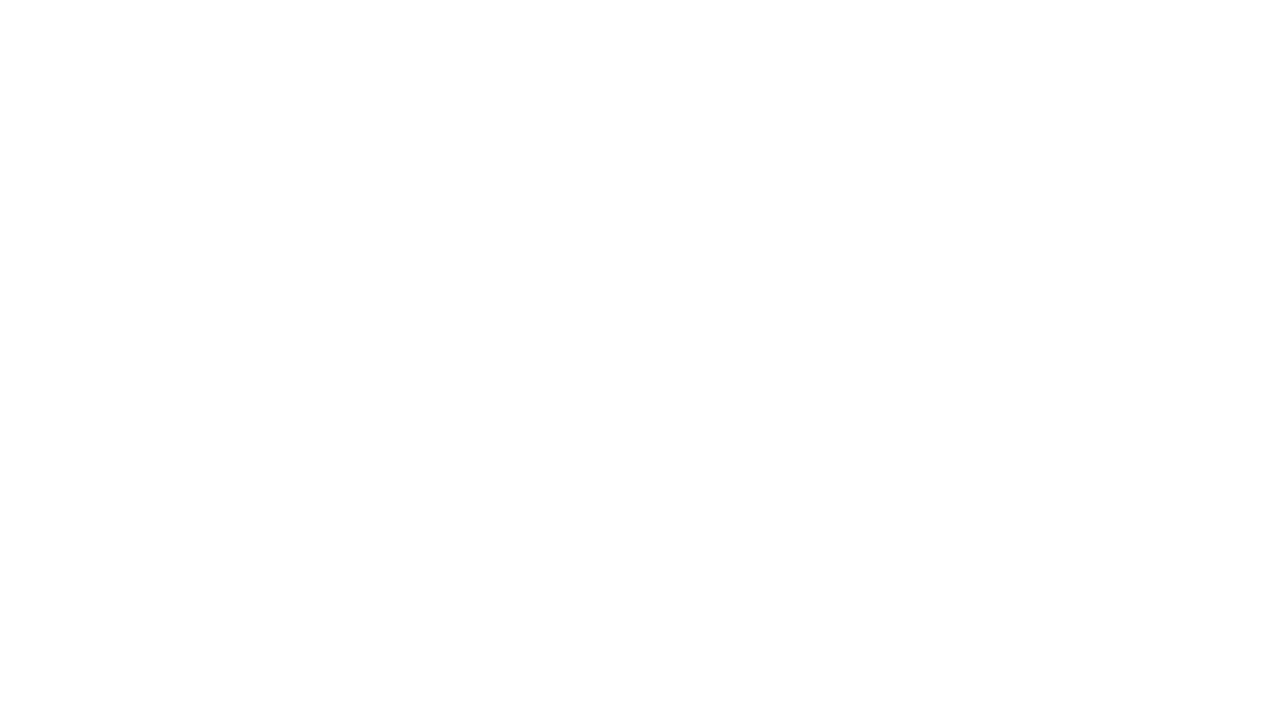
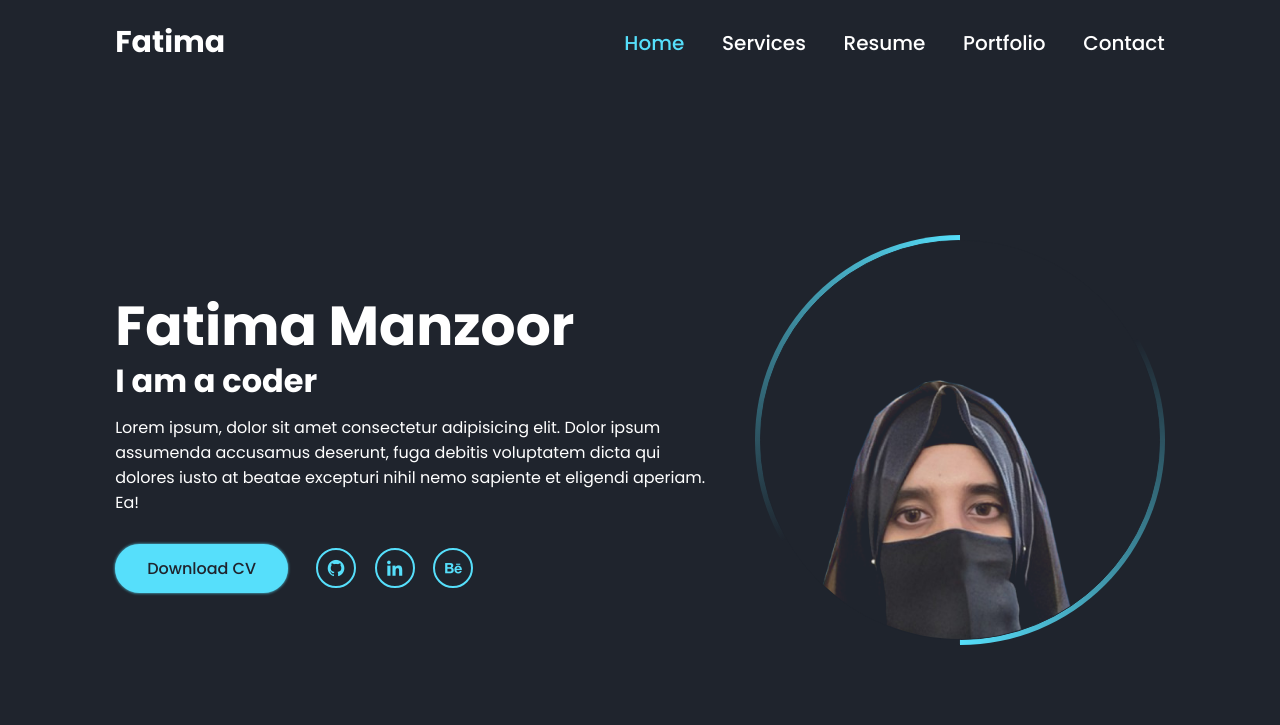
Before and after one commit to fatimamanzoorfati/My-Portfolio, a plain HTML site: page index.html in a window 1280 px wide. Drawn offline with nearby package versions, Linux system fonts and the light colour scheme.

Commit message:
Design Home Page

```diff
--- a/index.html
+++ b/index.html
@@ -6,15 +6,54 @@
     <!-- boxicons -->
     <link href='https://unpkg.com/boxicons@2.1.4/css/boxicons.min.css' rel='stylesheet'>
     <title>My portfolio</title>
+    <link rel="stylesheet" href="style.css">
 </head>
 <body>
 
     <!-- header -->
 
+    <header>
+        <a href="#" class="logo">Fatima</a>
+        <i class='bx bx-menu' id="menu-icon"></i>
+
+        <nav>
+        <a href="#" class="active">Home</a>
+        <a href="#">Services</a>
+        <a href="#">Resume</a>
+        <a href="#">Portfolio</a>
+        <a href="#">Contact</a>
+        </nav>
+
+    </header>
+
+
     <!-- bars background -->
 
     <!-- home section -->
 
+    <section class="home">
+        <div class="home-detail">
+            <h1>Fatima Manzoor</h1>
+            <h2>I am a coder</h2>
+            <p>Lorem ipsum, dolor sit amet consectetur adipisicing elit. Dolor ipsum assumenda accusamus deserunt, fuga debitis voluptatem dicta qui dolores iusto at beatae excepturi nihil nemo sapiente et eligendi aperiam. Ea!</p>
+            <div class="btn-sci">
+                <a href="#" class="btn">Download CV</a>
+                <div class="sci">
+                    <a href="#"><i class='bx bxl-github' ></i></a>
+                    <a href="#"><i class='bx bxl-linkedin' ></i></a>
+                    <a href="#"><i class='bx bxl-behance' ></i></a>
+                </div>
+            </div>
+        </div>
+
+        <div class="home-img">
+            <div class="img-box">
+                <div class="img-item">
+                    <img src="Images/profile-pic.png">
+                </div>
+            </div>
+        </div>
+    </section>
     <!-- services section -->
 
     <!-- resume section -->
--- a/style.css
+++ b/style.css
@@ -1,5 +1,193 @@
 @import url('https://fonts.googleapis.com/css2?family=Poppins:wght@400;500;700&display=swap');
 
 * {
+    margin: 0;
+    padding: 0;
+    box-sizing: border-box;
+    text-decoration: none;
+    border: none;
+    outline: none;
     font-family: "Poppins", sans-serif;
 }
+
+:root {
+    --bg-color: #1f242d;
+    --second-bg-color: #323946;
+    --main-color: hsl(190, 95%, 66%);
+    --white-color: #fff;
+    --disabled-color: #fff3;
+}
+
+html {
+    font-size: 62.5%;
+}
+
+body {
+    color: var(--white-color);
+}
+
+header {
+    position: fixed;
+    top: 0;
+    left: 0;
+    width: 100%;
+    padding: 2rem 9%;
+    background: var(--bg-color);
+    display: flex;
+    justify-content: space-between;
+    align-items: center;
+    z-index: 100;
+}
+
+.logo {
+    font-size: 3rem;
+    color: var(--white-color);
+    font-weight: 700;
+}
+
+nav a {
+    font-size: 2rem;
+    color: var(--white-color);
+    font-weight: 500;
+    margin-left: 3.5rem;
+    transition: .5sec;
+}
+
+nav a:hover,
+nav a.active {
+    color: var(--main-color);
+}
+
+#menu-icon {
+    font-size: 4rem;
+    display: none;
+}
+
+section {
+    position: absolute;
+    width: 100%;
+    height: 100%;
+    padding: 10rem 9% 2rem;
+    background: var(--bg-color);
+}
+
+.home {
+    display: flex;
+    align-items: center;
+    gap: 5rem;
+}
+
+.home-detail h1 {
+    font-size: clamp(3.5rem, 10vw, 5.5rem);
+}
+
+.home-detail h2 {
+    display: inline-block;
+    font-size: 3.2rem;
+    margin-top: -1rem;
+}
+
+.home-detail p {
+    font-size: 1.6rem;
+    margin: 1rem 0 2.5rem;
+}
+
+.home-detail .btn-sci {
+    display: flex;
+    align-items: center;
+}
+
+.btn {
+    display: inline-block;
+    padding: 1rem 3rem;
+    background: var(--main-color);
+    border: .2rem solid var(--main-color);
+    border-radius: 4rem;
+    box-shadow: 0 0 0.3rem var(--main-color);
+    font-size: 1.6rem;
+    color: var(--bg-color);
+    font-weight: 500;
+    transition: .5s;
+}
+
+.btn:hover {
+    background: transparent;
+    color: var(--main-color);
+    box-shadow: none;
+}
+
+.home-detail .btn-sci .sci {
+    margin-left: 2rem;
+}
+
+.home-detail .btn-sci .sci a {
+    display: inline-flex;
+    padding: .8rem;
+    border: .2rem solid var(--main-color);
+    border-radius: 50%;
+    font-size: 2rem;
+    color: var(--main-color);
+    margin: 0.8rem;
+    transition: .5s;
+}
+
+.home-detail .btn-sci .sci a:hover {
+    background: var(--main-color);
+    color: var(--bg-color);
+    box-shadow: 0 0 1rem(--main-color);
+}
+
+.home-img .img-box {
+    position: relative;
+    width: 32vw;
+    height: 32vw;
+    border-radius: 50%;
+    padding: .5rem;
+    display: flex;
+    justify-content: center;
+    align-items: center;
+    overflow: hidden;
+}
+
+.home-img .img-box::before,
+.home-img .img-box::after {
+    content: '';
+    position: absolute;
+    height: 100rem;
+    width: 100rem;
+    background: conic-gradient(transparent, transparent, transparent, var(--main-color));
+    transform: rotate(0deg);
+    animation: rotate-border 10s linear infinite;
+}
+
+.home-img .img-box::after {
+    animation-delay: -5s;
+}
+
+@keyframes rotate-border {
+    100% {
+        transform: rotate(360deg);
+    }
+}
+
+.home-img .img-box .img-item {
+    position: relative;
+    width: 100%;
+    height: 100%;
+    background: var(--bg-color);
+    border-radius: 50%;
+    border: .01rem solid var(--bg-color);
+    display: flex;
+    justify-content: center;
+    z-index: 1;
+    overflow: hidden;
+}
+
+.home-img .img-box .img-item img {
+    position: absolute;
+    top: 3rem;
+    display: block;
+    width: 85%;
+    object-fit: cover;
+    mix-blend-mode: lighten;
+}
```
Also changed, not shown: Images/profile-pic.png (added).
